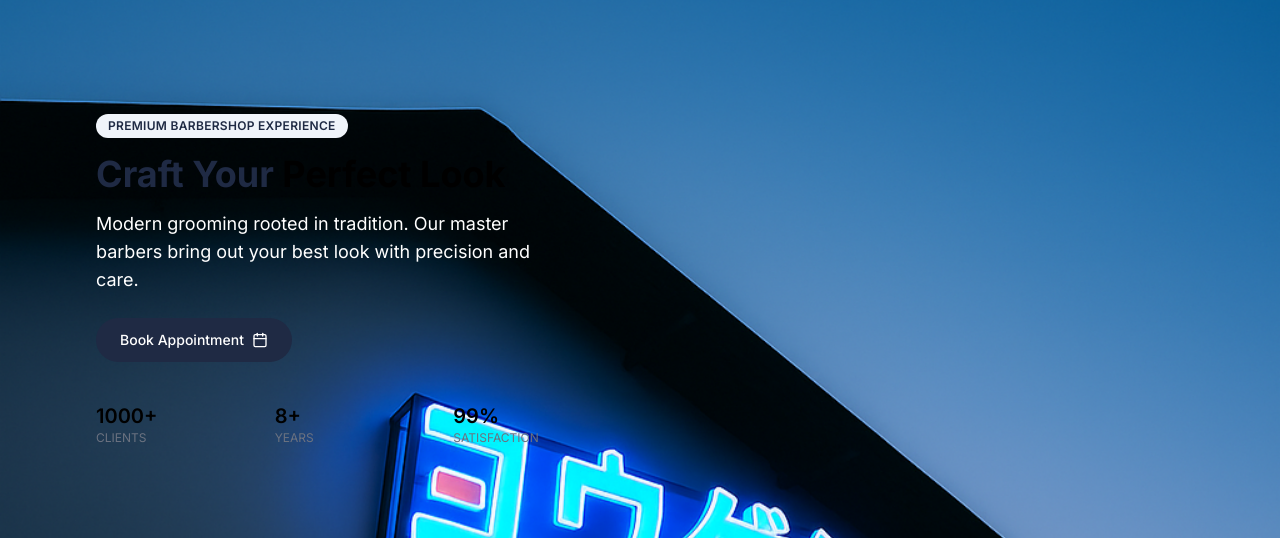
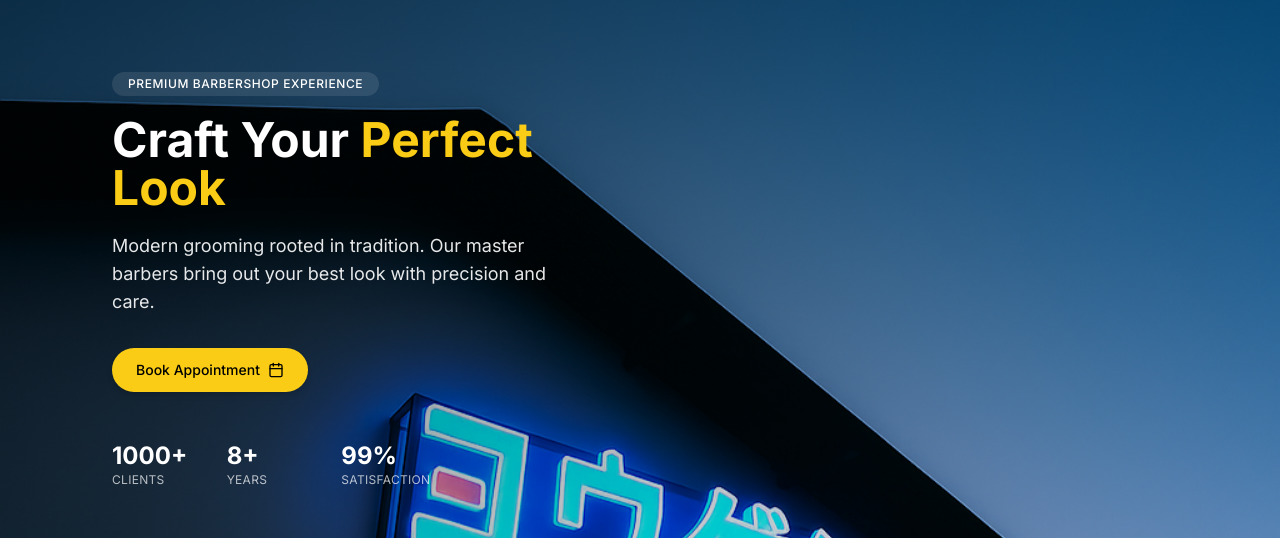
Before and after one commit to lshinkuro/yugencuts-website, a React (Vite) app: page / in a window 1280 px wide. Shown: the part 206-744 px from the top of the page. Built offline with nearby package versions, Linux system fonts and the light colour scheme; no server answers; the database is empty.

Commit message:
fix booking

```diff
--- a/src/components/Hero.tsx
+++ b/src/components/Hero.tsx
@@ -8,60 +8,59 @@ const Hero = () => {
 
   return (
     <section
-      className="relative bg-cover bg-center bg-no-repeat overflow-hidden min-h-screen"
+      className="relative bg-cover bg-center bg-no-repeat min-h-screen flex items-center"
       style={{ backgroundImage: `url(${heroBg})` }}
     >
-      {/* Overlay */}
-      <div className="absolute inset-0 "></div>
+      {/* Gradient Overlay */}
+      <div className="absolute inset-0 bg-gradient-to-br from-black/60 via-black/30 to-transparent z-0" />
 
       {/* Content */}
-      <div className="relative z-10 max-w-6xl mx-auto px-4 sm:px-6 lg:px-8 py-12 flex items-center min-h-screen">
-        <div className="flex flex-col lg:flex-row items-start justify-between w-full">
+      <div className="relative z-10 max-w-6xl mx-auto px-6 sm:px-8 lg:px-12 w-full">
+        <div className="flex flex-col lg:flex-row justify-between items-center gap-10 py-24">
+
           {/* Left Content */}
-          <div className="w-full lg:w-1/2 pr-8">
-            <span className="inline-block mb-4 px-3 py-1 text-xs font-semibold tracking-wide uppercase bg-[#F0F4FA] text-[#1F2A44] rounded-full">
+          <div className="lg:w-1/2 text-white">
+            <span className="inline-block mb-5 px-4 py-1 text-xs font-medium tracking-wider uppercase bg-white/10 text-white rounded-full backdrop-blur-sm">
               Premium Barbershop Experience
             </span>
 
-            <h1 className="text-3xl sm:text-4xl font-bold text-[#1F2A44] mb-4 leading-tight">
-              Craft Your <span className="text-black">Perfect Look</span>
+            <h1 className="text-4xl sm:text-5xl font-extrabold leading-tight text-white mb-5">
+              Craft Your <span className="text-yellow-400">Perfect Look</span>
             </h1>
 
-            <p className="text-base sm:text-lg text-white mb-6 leading-relaxed max-w-md">
+            <p className="text-base sm:text-lg text-white/90 leading-relaxed mb-8 max-w-md">
               Modern grooming rooted in tradition. Our master barbers bring out your best look with precision and care.
             </p>
 
             <button
               onClick={scrollToServices}
-              className="inline-flex items-center px-6 py-3 text-sm font-medium bg-[#1F2A44] text-white rounded-full hover:bg-[#162036] transition-all duration-300"
+              className="inline-flex items-center px-6 py-3 text-sm font-medium bg-yellow-400 text-black rounded-full hover:bg-yellow-300 transition-all duration-300 shadow-md"
             >
               Book Appointment
               <Calendar className="ml-2 w-4 h-4" />
             </button>
 
             {/* Stats */}
-            <div className="mt-10 grid grid-cols-3 gap-6 text-left">
-              <div>
-                <p className="text-xl font-semibold text-black">1000+</p>
-                <p className="text-xs text-gray-500 uppercase">Clients</p>
-              </div>
-              <div>
-                <p className="text-xl font-semibold text-black">8+</p>
-                <p className="text-xs text-gray-500 uppercase">Years</p>
-              </div>
-              <div>
-                <p className="text-xl font-semibold text-black">99%</p>
-                <p className="text-xs text-gray-500 uppercase">Satisfaction</p>
-              </div>
+            <div className="mt-12 grid grid-cols-3 gap-6 max-w-xs text-left">
+              {[
+                { label: 'Clients', value: '1000+' },
+                { label: 'Years', value: '8+' },
+                { label: 'Satisfaction', value: '99%' },
+              ].map((stat) => (
+                <div key={stat.label}>
+                  <p className="text-2xl font-bold text-white">{stat.value}</p>
+                  <p className="text-xs text-white/70 uppercase tracking-wide">{stat.label}</p>
+                </div>
+              ))}
             </div>
           </div>
 
-          {/* Optional Right Image */}
+          {/* Right image (optional, for future use) */}
           {/* <div className="hidden lg:block w-1/2">
             <img
-              src="/your-barbershop-image.jpg"
+              src="/your-barber-image.jpg"
               alt="Barber"
-              className="w-full h-auto rounded-xl shadow-lg"
+              className="rounded-2xl shadow-xl object-cover w-full h-auto"
             />
           </div> */}
         </div>
```
